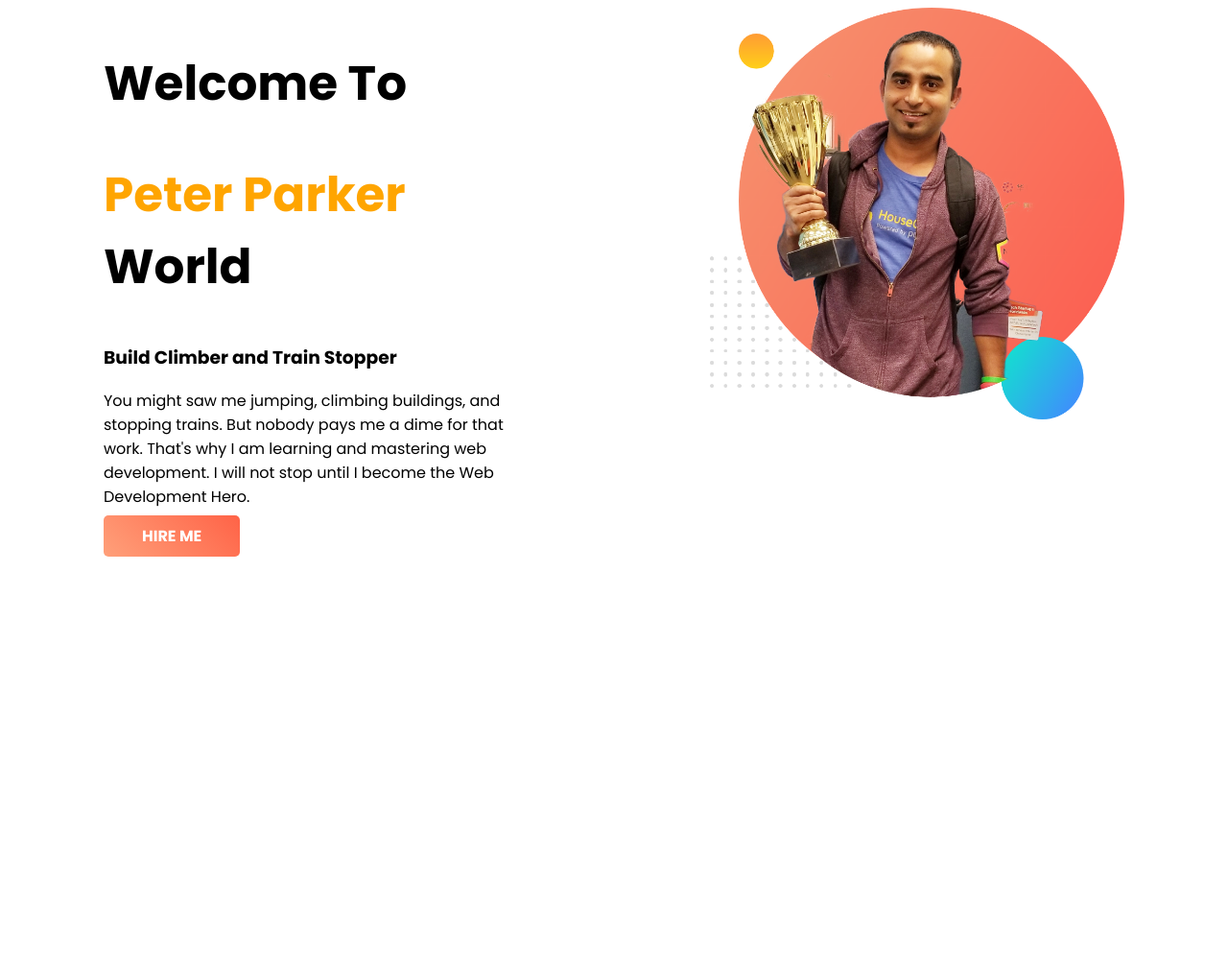
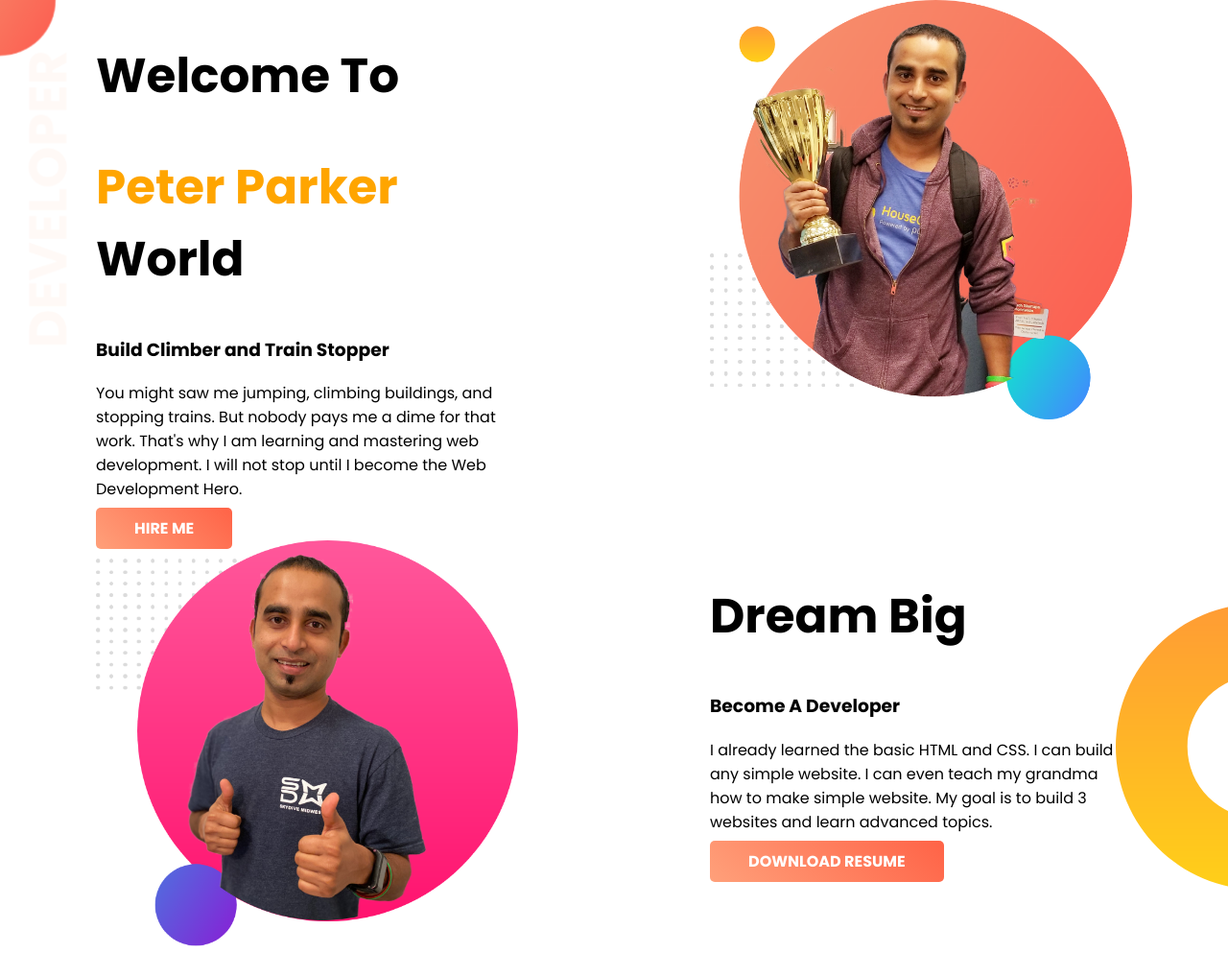
Before and after one commit to bayejidhawlader/portfolio-website, a plain HTML site: page index.html in a window 1280 px wide. Shown: the whole page at 96% size. Before the commit the page ends 800 px from the top, so only its background shows below. Drawn offline with Linux system fonts and the light colour scheme.

Commit message:
Added Dream Big Section

```diff
--- a/index.html
+++ b/index.html
@@ -9,10 +9,11 @@
     <link rel="preconnect" href="https://fonts.gstatic.com">
     <link href="https://fonts.googleapis.com/css2?family=Poppins:wght@400;700&display=swap" rel="stylesheet">
     <title>Portfolio Website</title>
+    <link rel="shortcut icon" href="img/exp-bg.png" type="image/x-icon">
     <link rel="stylesheet" href="style.css">
 </head>
 <body>
-    <section>
+    <section class="top-banner">
         <div class="half-width">
             <h1>Welcome To</h1>
             <h1><span class="orange">Peter Parker</span> World</h1>
@@ -25,5 +26,19 @@
             <img src="img/jhankar.png" alt="">
         </div>
     </section>
+
+
+    <!-- Dream Big -->
+    <section class="dream-big">
+        <div class="half-width">
+            <img src="img/jhankar2.png" alt="">
+        </div>
+        <div class="half-width">
+            <h1>Dream Big</h1>
+            <h3>Become A Developer</h3>
+            <p>I already learned the basic HTML and CSS. I can build any simple website. I can even teach my grandma how to make simple website. My goal is to build 3 websites and learn advanced topics.</p>
+            <a class="link-button" href="#" target="_blank">Download resume</a>
+        </div>
+    </section>
 </body>
 </html>
--- a/style.css
+++ b/style.css
@@ -1,5 +1,11 @@
 body{
     font-family: 'Poppins', sans-serif;
+    margin: 0;
+}
+
+.top-banner{
+    background-image: url(img/top-banner.png);
+    background-repeat: no-repeat;
 }
 h1{
     font-size: 50px;
@@ -29,3 +35,10 @@ section{
     linear-gradient(45deg, lightsalmon, tomato);
     font-weight: 700;
 }
+
+/* Dream Big */
+.dream-big{
+    background-image: url(img/dream-bg.png);
+    background-repeat: no-repeat;
+    background-position: right;
+}
```
